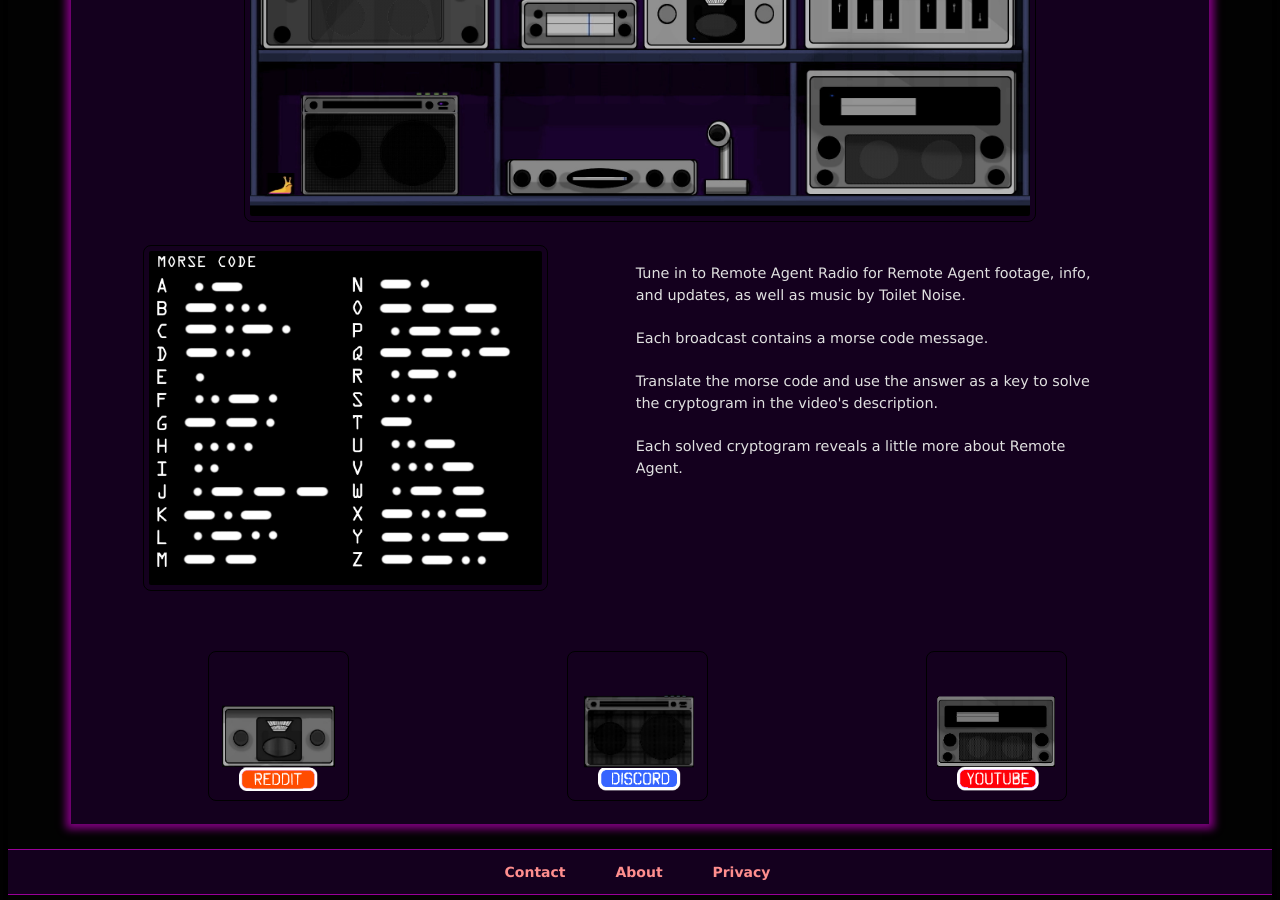
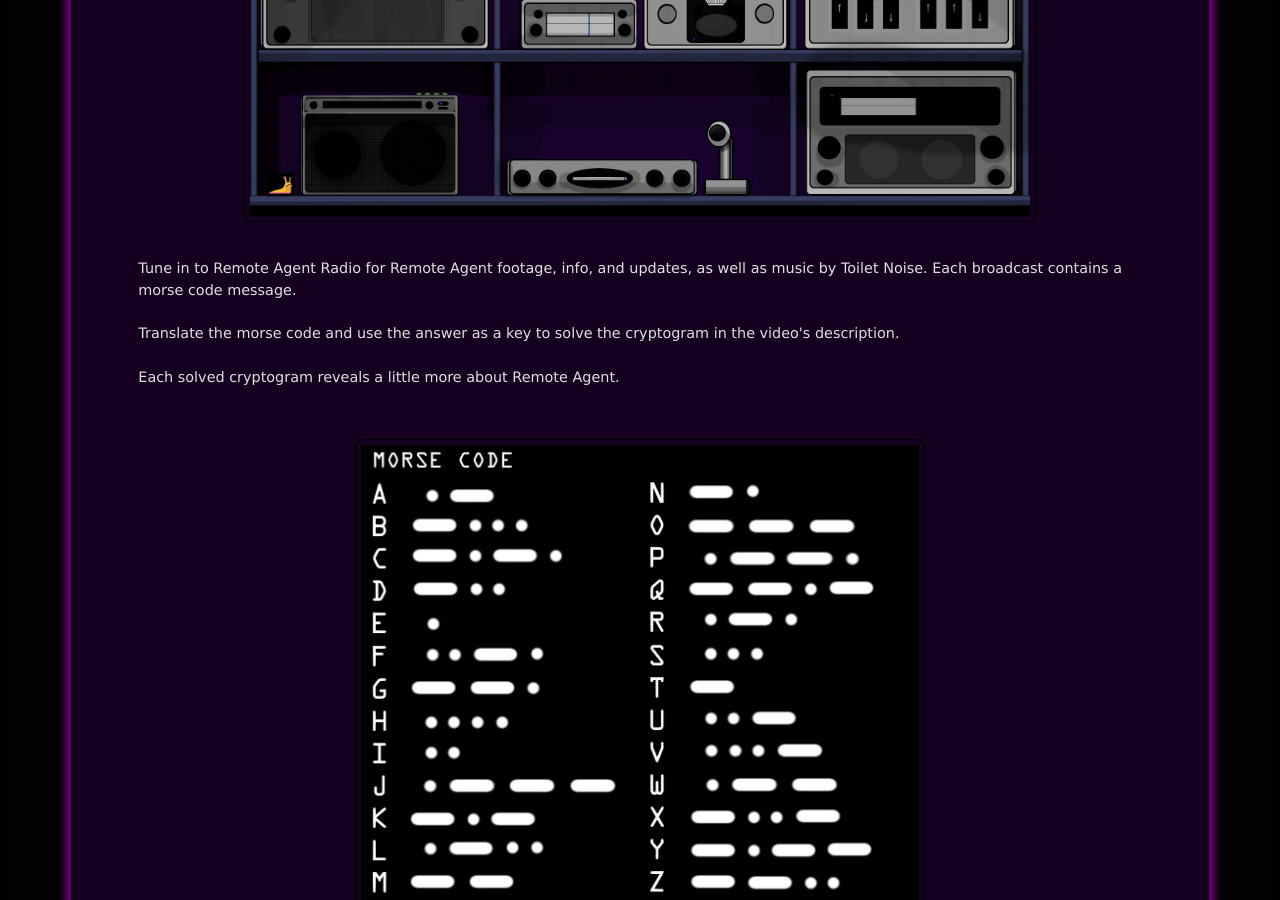
Before and after one commit to Madsir/madsirstudio.github.io, a Jekyll site: the page built from remoteagent/index.html, in a window 1280 px wide and 900 px high, scrolled down 1849 px. Built offline with Jekyll 4.4.1, drawn with Linux system fonts in a browser that asks for light colours.

Commit message:
Update index.html

```diff
--- a/remoteagent/index.html
+++ b/remoteagent/index.html
@@ -68,7 +68,7 @@
 	<br>
 		<br>
 		<br>
-		<iframe width="60%" height="360" src="https://www.youtube.com/embed/TafGR6cXga4" title="YouTube video player" frameborder="0" allow="accelerometer; autoplay; clipboard-write; encrypted-media; gyroscope; picture-in-picture" allowfullscreen></iframe>
+		<iframe width="50%" height="360" src="https://www.youtube.com/embed/TafGR6cXga4" title="YouTube video player" frameborder="0" allow="accelerometer; autoplay; clipboard-write; encrypted-media; gyroscope; picture-in-picture" allowfullscreen></iframe>
    <br>
 		<br>
 		<div class="centerdiv">
@@ -121,17 +121,12 @@
 	   <br>
 		<a href="https://www.youtube.com/channel/UCWeUH4JTZM1-0H_xBKX2_Hg"><img src="/Assets/radiohhtypes.jpg" alt="rar youtube" style="width:70%"></a>
 	   <br>
-	<div class="row">
-		<div class="coll">
-			<br>
-			<a href="/Assets/MORSECODE.png"><img src="/Assets/MORSECODE.png" alt="morsecode" width="75%"></a>
-		 </div>
-		  <div class="coll">
-		<p><br>Tune in to Remote Agent Radio for Remote Agent footage, info, and updates, as well as music by Toilet Noise.<br><br>Each broadcast contains a morse code message.<br><br>Translate the morse code and use the answer as a key to solve the cryptogram in the video's description.<br><br>Each solved cryptogram reveals a little more about Remote Agent.</p>
-				  </div>
-	</div>
+	   <br>
+		<p>Tune in to Remote Agent Radio for Remote Agent footage, info, and updates, as well as music by Toilet Noise. Each broadcast contains a morse code message.<br><br>Translate the morse code and use the answer as a key to solve the cryptogram in the video's description.<br><br>Each solved cryptogram reveals a little more about Remote Agent.</p>
 	<br>
 	   <br>
+		<a href="/Assets/MORSECODE.png"><img src="/Assets/MORSECODE.png" alt="morsecode" width="50%"></a>
+	<br>
 	<br>
 	<div class="row">
 		<div class="columns">
```
